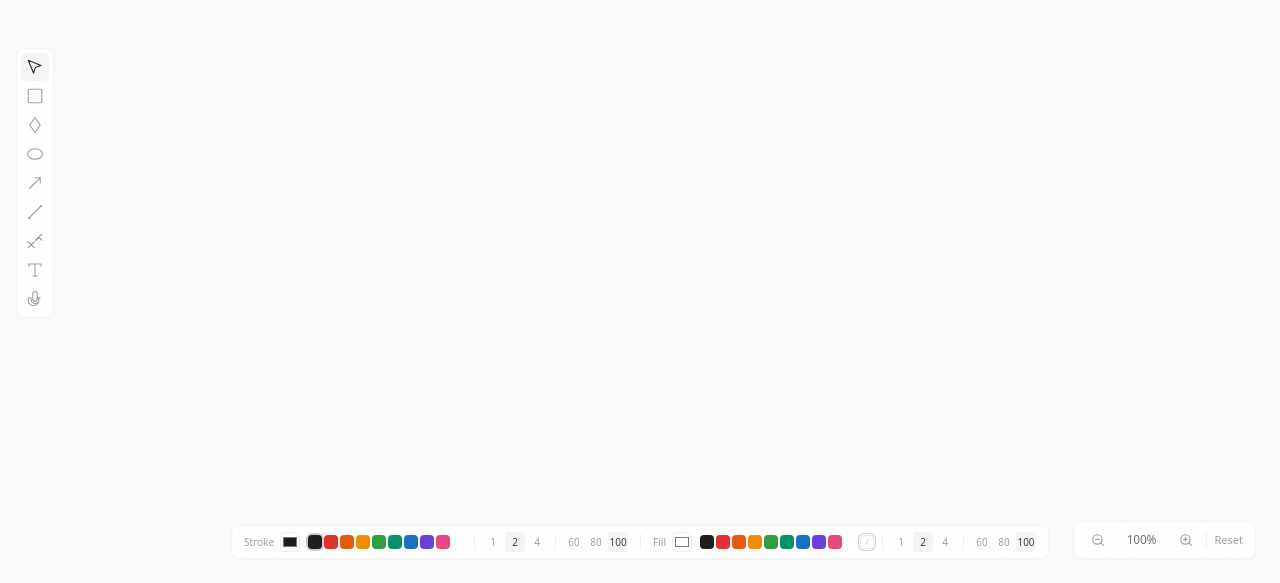
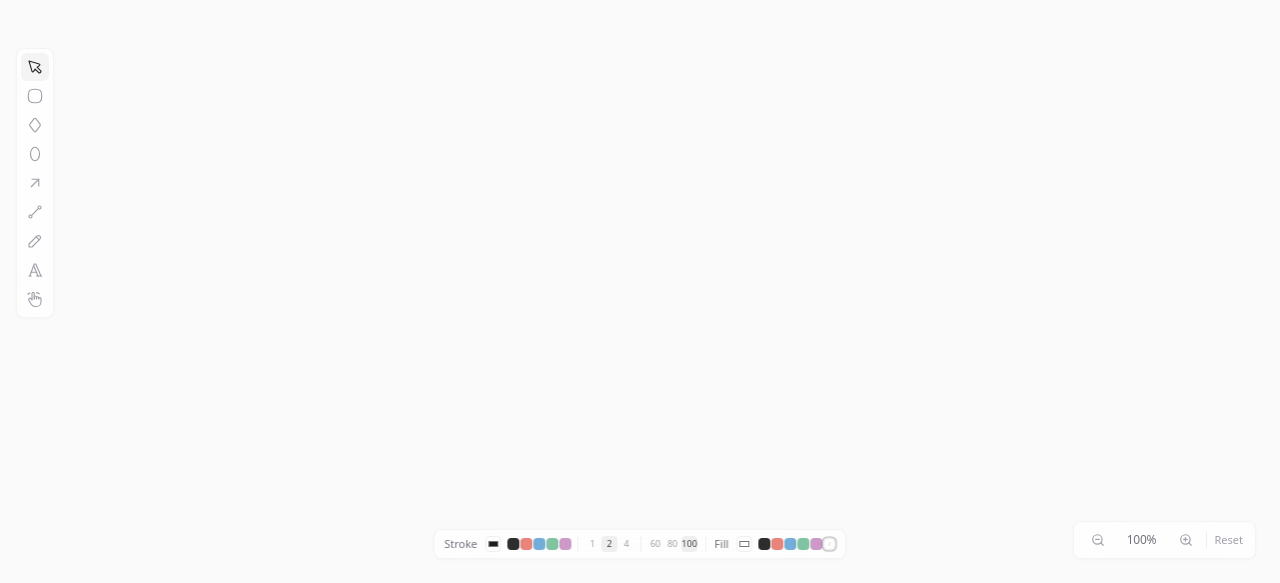
Before and after one commit to ufraaan/calidraw, a React (Vite) app: page / in a window 1280 px wide. Shown: the part 217-800 px from the top of the page. Built offline with nearby package versions, Linux system fonts and the light colour scheme.

Commit message:
ux: edit selected element, tabler icons, pastel palette, compact bar

```diff
--- a/package.json
+++ b/package.json
@@ -9,6 +9,7 @@
     "preview": "vite preview"
   },
   "dependencies": {
+    "@tabler/icons-react": "^3.45.0",
     "@tanstack/react-router": "^1.170.0",
     "@tanstack/react-store": "^0.11.0",
     "dexie": "^4.0.11",
--- a/src/components/canvas.tsx
+++ b/src/components/canvas.tsx
@@ -42,7 +42,7 @@ export function CanvasView(): ReactNode {
         onPointerUp={handlePointerUp}
         onPointerLeave={handlePointerUp}
       />
-      <Toolbar />
+      <Toolbar elements={elements} onElementUpdate={upsertElement} />
       <ZoomControl />
     </div>
   )
--- a/src/components/color-picker.tsx
+++ b/src/components/color-picker.tsx
@@ -1,47 +1,51 @@
-import { useSelector } from '@tanstack/react-store'
-import {
-  canvasStore,
-  setStrokeColor,
-  setBackgroundColor,
-  setStrokeWidth,
-  setOpacity,
-} from '../stores/canvas-store'
 import type { ReactNode } from 'react'
 
 const swatches = [
-  '#1e1e1e', '#e03131', '#e8590c', '#f08c00',
-  '#2f9e44', '#099268', '#1971c2', '#6741d9',
-  '#e64980', '#ffffff',
+  '#2d2d2d', '#e8847a', '#74aed8', '#81c4a1', '#cc99c8',
 ]
 
-export function ColorPicker({ label }: { label: string }): ReactNode {
-  const strokeColor = useSelector(canvasStore, (s) => s.strokeColor)
-  const bgColor = useSelector(canvasStore, (s) => s.backgroundColor)
-  const strokeWidth = useSelector(canvasStore, (s) => s.strokeWidth)
-  const opacity = useSelector(canvasStore, (s) => s.opacity)
+interface ColorPickerProps {
+  label: 'stroke' | 'fill'
+  color: string
+  strokeWidth: number
+  opacity: number
+  onColorChange: (color: string) => void
+  onStrokeWidthChange: (width: number) => void
+  onOpacityChange: (opacity: number) => void
+}
 
-  const currentColor = label === 'stroke' ? strokeColor : bgColor
-  const setColor = label === 'stroke' ? setStrokeColor : setBackgroundColor
+export function ColorPicker({
+  label,
+  color,
+  strokeWidth,
+  opacity,
+  onColorChange,
+  onStrokeWidthChange,
+  onOpacityChange,
+}: ColorPickerProps): ReactNode {
+  // For stroke, show the native picker + swatches + stroke width + opacity
+  // For fill, show the native picker + swatches (+ no-fill button)
+  const showDetails = label === 'stroke'
 
   return (
-    <div className="flex items-center gap-2">
+    <div className="flex items-center gap-1.5">
       <input
         type="color"
-        value={currentColor === 'transparent' ? '#ffffff' : currentColor}
-        onChange={(e) => setColor(e.target.value)}
-        className="size-5 cursor-pointer rounded border border-black/[0.06] bg-transparent p-0 dark:border-white/[0.06]"
+        value={color === 'transparent' ? '#ffffff' : color}
+        onChange={(e) => onColorChange(e.target.value)}
+        className="size-4 cursor-pointer rounded border border-black/[0.06] bg-transparent p-0 dark:border-white/[0.06]"
         title={label === 'stroke' ? 'Stroke color' : 'Fill color'}
       />
-      <div className="flex items-center gap-0.5">
+      <div className="flex items-center gap-px">
         {swatches.map((c) => (
           <button
             key={c}
             type="button"
             aria-label={c}
-            onClick={() => setColor(c)}
-            className={`size-3.5 rounded-sm transition-transform hover:scale-110 ${
-              currentColor === c
-                ? 'ring-1 ring-black/20 dark:ring-white/30 ring-offset-1 ring-offset-transparent'
+            onClick={() => onColorChange(c)}
+            className={`size-3 rounded-sm transition-transform hover:scale-110 ${
+              color === c
+                ? 'ring-1 ring-black/30 dark:ring-white/40 ring-offset-[0.5px] ring-offset-transparent'
                 : ''
             }`}
             style={{ backgroundColor: c }}
@@ -51,25 +55,27 @@ export function ColorPicker({ label }: { label: string }): ReactNode {
           <button
             type="button"
             aria-label="No fill"
-            onClick={() => setBackgroundColor('transparent')}
-            className={`flex size-3.5 items-center justify-center rounded-sm border border-black/[0.08] text-[8px] font-bold leading-none text-zinc-300 dark:border-white/[0.12] dark:text-zinc-600 ${
-              bgColor === 'transparent' ? 'ring-1 ring-black/20 dark:ring-white/30 ring-offset-1' : ''
+            onClick={() => onColorChange('transparent')}
+            className={`flex size-3 items-center justify-center rounded-sm border border-black/[0.08] text-[6px] font-bold leading-none text-zinc-300 dark:border-white/[0.12] dark:text-zinc-600 ${
+              color === 'transparent' ? 'ring-1 ring-black/30 dark:ring-white/40 ring-offset-[0.5px]' : ''
             }`}
           >
             /
           </button>
         )}
       </div>
-      <div className="w-px h-4 bg-black/[0.06] dark:bg-white/[0.06]" />
-      <div className="flex items-center gap-0.5">
+      {showDetails && (
+        <>
+          <div className="w-px self-stretch bg-black/[0.06] dark:bg-white/[0.06]" />
+          <div className="flex items-center gap-px">
             {[1, 2, 4].map((w) => (
               <button
                 key={w}
                 type="button"
-            onClick={() => setStrokeWidth(w)}
-            className={`flex size-5 items-center justify-center rounded text-[10px] font-medium leading-none ${
+                onClick={() => onStrokeWidthChange(w)}
+                className={`flex size-4 items-center justify-center rounded-sm text-[9px] font-medium leading-none ${
                   strokeWidth === w
-                ? 'bg-black/[0.04] text-zinc-700 dark:bg-white/[0.06] dark:text-zinc-200'
+                    ? 'bg-black/[0.06] text-zinc-700 dark:bg-white/[0.08] dark:text-zinc-200'
                     : 'text-zinc-400 hover:text-zinc-600 dark:hover:text-zinc-300'
                 }`}
                 title={`${w}px`}
@@ -78,16 +84,16 @@ export function ColorPicker({ label }: { label: string }): ReactNode {
               </button>
             ))}
           </div>
-      <div className="w-px h-4 bg-black/[0.06] dark:bg-white/[0.06]" />
-      <div className="flex items-center gap-0.5">
+          <div className="w-px self-stretch bg-black/[0.06] dark:bg-white/[0.06]" />
+          <div className="flex items-center gap-px">
             {[60, 80, 100].map((o) => (
               <button
                 key={o}
                 type="button"
-            onClick={() => setOpacity(o)}
-            className={`flex size-5 items-center justify-center rounded text-[10px] font-medium leading-none ${
+                onClick={() => onOpacityChange(o)}
+                className={`flex size-4 items-center justify-center rounded-sm text-[9px] font-medium leading-none ${
                   opacity === o
-                ? 'bg-black/[0.04] text-zinc-700 dark:bg-white/[0.06] dark:text-zinc-200'
+                    ? 'bg-black/[0.06] text-zinc-700 dark:bg-white/[0.08] dark:text-zinc-200'
                     : 'text-zinc-400 hover:text-zinc-600 dark:hover:text-zinc-300'
                 }`}
                 title={`${o}%`}
@@ -96,6 +102,8 @@ export function ColorPicker({ label }: { label: string }): ReactNode {
               </button>
             ))}
           </div>
+        </>
+      )}
     </div>
   )
 }
--- a/src/components/toolbar.tsx
+++ b/src/components/toolbar.tsx
@@ -1,8 +1,14 @@
 import { useSelector } from '@tanstack/react-store'
 import { canvasStore, setTool } from '../stores/canvas-store'
+import {
+  setStrokeColor,
+  setBackgroundColor,
+  setStrokeWidth,
+  setOpacity,
+} from '../stores/canvas-store'
 import { IconButton } from './ui/icon-button'
 import type { ReactNode } from 'react'
-import type { Tool } from '../types'
+import type { Tool, Element } from '../types'
 import {
   IconSelect,
   IconRect,
@@ -28,11 +34,38 @@ const tools: { tool: Tool; label: string; icon: ReactNode; shortcut: string }[]
   { tool: 'pan', label: 'Pan', icon: <IconPan />, shortcut: 'H' },
 ]
 
-export function Toolbar(): ReactNode {
+interface ToolbarProps {
+  elements: Element[]
+  onElementUpdate: (element: Element) => void
+}
+
+export function Toolbar({ elements, onElementUpdate }: ToolbarProps): ReactNode {
   const activeTool = useSelector(canvasStore, (s) => s.tool)
+  const selectedIds = useSelector(canvasStore, (s) => s.selectedIds)
+  const storeStroke = useSelector(canvasStore, (s) => s.strokeColor)
+  const storeFill = useSelector(canvasStore, (s) => s.backgroundColor)
+  const storeWidth = useSelector(canvasStore, (s) => s.strokeWidth)
+  const storeOpacity = useSelector(canvasStore, (s) => s.opacity)
+
+  const selectedElement = selectedIds.length === 1
+    ? elements.find((e) => e.id === selectedIds[0]) ?? null
+    : null
+
+  // Derive display values from selected element or store defaults
+  const strokeColor = selectedElement?.strokeColor ?? storeStroke
+  const fillColor = selectedElement?.backgroundColor ?? storeFill
+  const strokeWidth = selectedElement?.strokeWidth ?? storeWidth
+  const opacity = selectedElement?.opacity ?? storeOpacity
+
+  function updateElement(partial: Partial<Element>) {
+    if (selectedElement) {
+      onElementUpdate({ ...selectedElement, ...partial })
+    }
+  }
 
   return (
     <>
+      {/* Left tool strip */}
       <div className="pointer-events-auto absolute left-4 top-1/2 -translate-y-1/2 flex flex-col items-center gap-px rounded-lg border border-black/[0.04] bg-white/70 p-1 backdrop-blur-xl shadow-[0_1px_4px_-2px_rgba(0,0,0,0.08)] dark:border-white/[0.06] dark:bg-zinc-900/70 dark:shadow-[0_1px_4px_-2px_rgba(0,0,0,0.3)]">
         {tools.map((t) => (
           <IconButton
@@ -46,16 +79,42 @@ export function Toolbar(): ReactNode {
           </IconButton>
         ))}
       </div>
-      <div className="pointer-events-auto absolute bottom-6 left-1/2 -translate-x-1/2 flex items-center gap-3 rounded-lg border border-black/[0.04] bg-white/70 px-3 py-1.5 backdrop-blur-xl shadow-[0_1px_4px_-2px_rgba(0,0,0,0.08)] dark:border-white/[0.06] dark:bg-zinc-900/70 dark:shadow-[0_1px_4px_-2px_rgba(0,0,0,0.3)]">
-        <div className="flex items-center gap-1.5">
-          <span className="text-[10px] font-medium text-zinc-400 dark:text-zinc-500">Stroke</span>
-          <ColorPicker label="stroke" />
-        </div>
+
+      {/* Bottom bar */}
+      <div className="pointer-events-auto absolute bottom-6 left-1/2 -translate-x-1/2 flex items-center gap-2 rounded-lg border border-black/[0.04] bg-white/70 px-2.5 py-1.5 backdrop-blur-xl shadow-[0_1px_4px_-2px_rgba(0,0,0,0.08)] dark:border-white/[0.06] dark:bg-zinc-900/70 dark:shadow-[0_1px_4px_-2px_rgba(0,0,0,0.3)]">
+        <span className="text-[11px] font-medium text-zinc-500 dark:text-zinc-400">Stroke</span>
+        <ColorPicker
+          label="stroke"
+          color={strokeColor}
+          strokeWidth={strokeWidth}
+          opacity={opacity}
+          onColorChange={(c) => {
+            setStrokeColor(c)
+            updateElement({ strokeColor: c })
+          }}
+          onStrokeWidthChange={(w) => {
+            setStrokeWidth(w)
+            updateElement({ strokeWidth: w })
+          }}
+          onOpacityChange={(o) => {
+            setOpacity(o)
+            updateElement({ opacity: o })
+          }}
+        />
         <div className="w-px h-4 bg-black/[0.06] dark:bg-white/[0.06]" />
-        <div className="flex items-center gap-1.5">
-          <span className="text-[10px] font-medium text-zinc-400 dark:text-zinc-500">Fill</span>
-          <ColorPicker label="fill" />
-        </div>
+        <span className="text-[11px] font-medium text-zinc-500 dark:text-zinc-400">Fill</span>
+        <ColorPicker
+          label="fill"
+          color={fillColor}
+          strokeWidth={1}
+          opacity={100}
+          onColorChange={(c) => {
+            setBackgroundColor(c)
+            updateElement({ backgroundColor: c })
+          }}
+          onStrokeWidthChange={() => {}}
+          onOpacityChange={() => {}}
+        />
       </div>
     </>
   )
--- a/src/components/ui/icons.tsx
+++ b/src/components/ui/icons.tsx
@@ -1,81 +1,14 @@
+import { IconPointer, IconSquareRounded, IconDiamonds, IconOval, IconArrowUpRight, IconLine as TbLine, IconPencil as TbPencil, IconTypography, IconHandMove } from '@tabler/icons-react'
 import type { ReactNode } from 'react'
 
-export function IconSelect(): ReactNode {
-  return (
-    <svg width="18" height="18" viewBox="0 0 24 24" fill="none" stroke="currentColor" strokeWidth="1.5" strokeLinecap="round" strokeLinejoin="round">
-      <path d="M3 3l7.07 16.97 2.51-7.39 7.39-2.51L3 3z" />
-    </svg>
-  )
-}
+const p = { size: 18, stroke: 1.5 }
 
-export function IconRect(): ReactNode {
-  return (
-    <svg width="18" height="18" viewBox="0 0 24 24" fill="none" stroke="currentColor" strokeWidth="1.5" strokeLinecap="round" strokeLinejoin="round">
-      <rect x="3" y="3" width="18" height="18" rx="2" />
-    </svg>
-  )
-}
-
-export function IconDiamond(): ReactNode {
-  return (
-    <svg width="18" height="18" viewBox="0 0 24 24" fill="none" stroke="currentColor" strokeWidth="1.5" strokeLinecap="round" strokeLinejoin="round">
-      <path d="M12 2l7 10-7 10-7-10z" />
-    </svg>
-  )
-}
-
-export function IconEllipse(): ReactNode {
-  return (
-    <svg width="18" height="18" viewBox="0 0 24 24" fill="none" stroke="currentColor" strokeWidth="1.5" strokeLinecap="round" strokeLinejoin="round">
-      <ellipse cx="12" cy="12" rx="10" ry="7" />
-    </svg>
-  )
-}
-
-export function IconArrow(): ReactNode {
-  return (
-    <svg width="18" height="18" viewBox="0 0 24 24" fill="none" stroke="currentColor" strokeWidth="1.5" strokeLinecap="round" strokeLinejoin="round">
-      <line x1="5" y1="19" x2="19" y2="5" />
-      <polyline points="12 5 19 5 19 12" />
-    </svg>
-  )
-}
-
-export function IconLine(): ReactNode {
-  return (
-    <svg width="18" height="18" viewBox="0 0 24 24" fill="none" stroke="currentColor" strokeWidth="1.5" strokeLinecap="round" strokeLinejoin="round">
-      <line x1="4" y1="20" x2="20" y2="4" />
-      <circle cx="4" cy="20" r="1.5" fill="currentColor" stroke="none" />
-      <circle cx="20" cy="4" r="1.5" fill="currentColor" stroke="none" />
-    </svg>
-  )
-}
-
-export function IconPencil(): ReactNode {
-  return (
-    <svg width="18" height="18" viewBox="0 0 24 24" fill="none" stroke="currentColor" strokeWidth="1.5" strokeLinecap="round" strokeLinejoin="round">
-      <path d="M3 21l4-4m0 0l4-4m-4 4l-4-4m4 4l4 4" />
-      <path d="M21 3l-4 4m0 0l-4 4m4-4l4 4m-4-4l4-4" />
-      <path d="M17 7l-4 4" />
-    </svg>
-  )
-}
-
-export function IconText(): ReactNode {
-  return (
-    <svg width="18" height="18" viewBox="0 0 24 24" fill="none" stroke="currentColor" strokeWidth="1.5" strokeLinecap="round" strokeLinejoin="round">
-      <polyline points="4 7 4 4 20 4 20 7" />
-      <line x1="12" y1="4" x2="12" y2="20" />
-      <line x1="9" y1="20" x2="15" y2="20" />
-    </svg>
-  )
-}
-
-export function IconPan(): ReactNode {
-  return (
-    <svg width="18" height="18" viewBox="0 0 24 24" fill="none" stroke="currentColor" strokeWidth="1.5" strokeLinecap="round" strokeLinejoin="round">
-      <path d="M12 2a3 3 0 0 0-3 3v7a3 3 0 0 0 6 0V5a3 3 0 0 0-3-3z" />
-      <path d="M19 10a2 2 0 0 0-2 2v1a5 5 0 0 1-10 0v-1a2 2 0 0 0-4 0v2a7 7 0 0 0 14 0v-2a2 2 0 0 0-2-2z" />
-    </svg>
-  )
-}
+export function IconSelect(): ReactNode { return <IconPointer {...p} /> }
+export function IconRect(): ReactNode { return <IconSquareRounded {...p} /> }
+export function IconDiamond(): ReactNode { return <IconDiamonds {...p} /> }
+export function IconEllipse(): ReactNode { return <IconOval {...p} /> }
+export function IconArrow(): ReactNode { return <IconArrowUpRight {...p} /> }
+export function IconLine(): ReactNode { return <TbLine {...p} /> }
+export function IconPencil(): ReactNode { return <TbPencil {...p} /> }
+export function IconText(): ReactNode { return <IconTypography {...p} /> }
+export function IconPan(): ReactNode { return <IconHandMove {...p} /> }
```
Also changed, not shown: 1 other file (tests, documents, lock files or other folders). Lines whose indentation alone changed are shown as unchanged.
